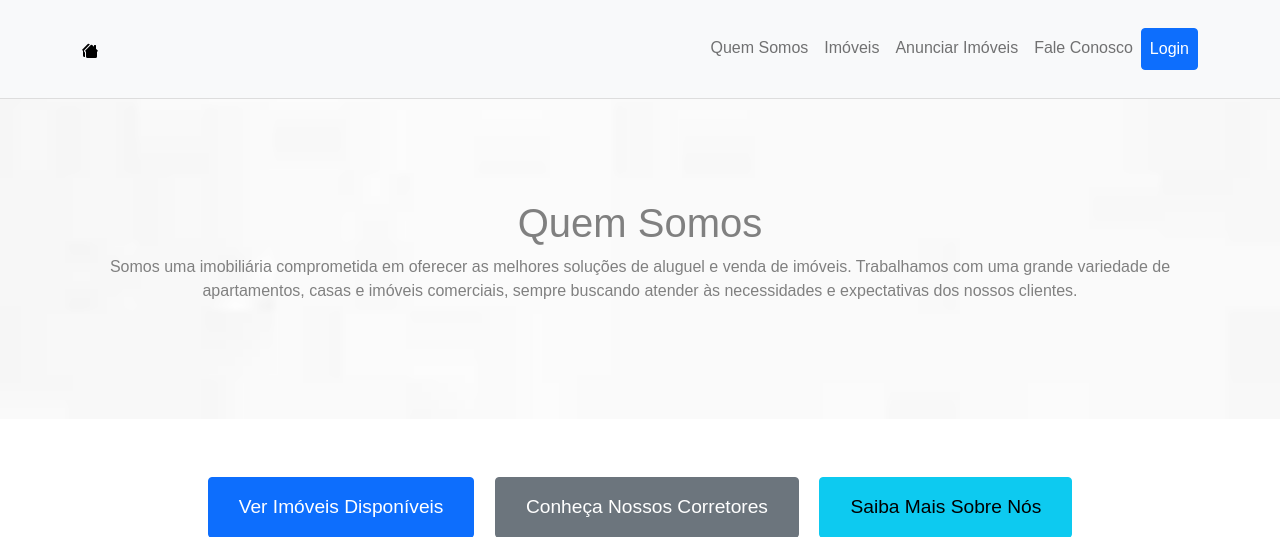
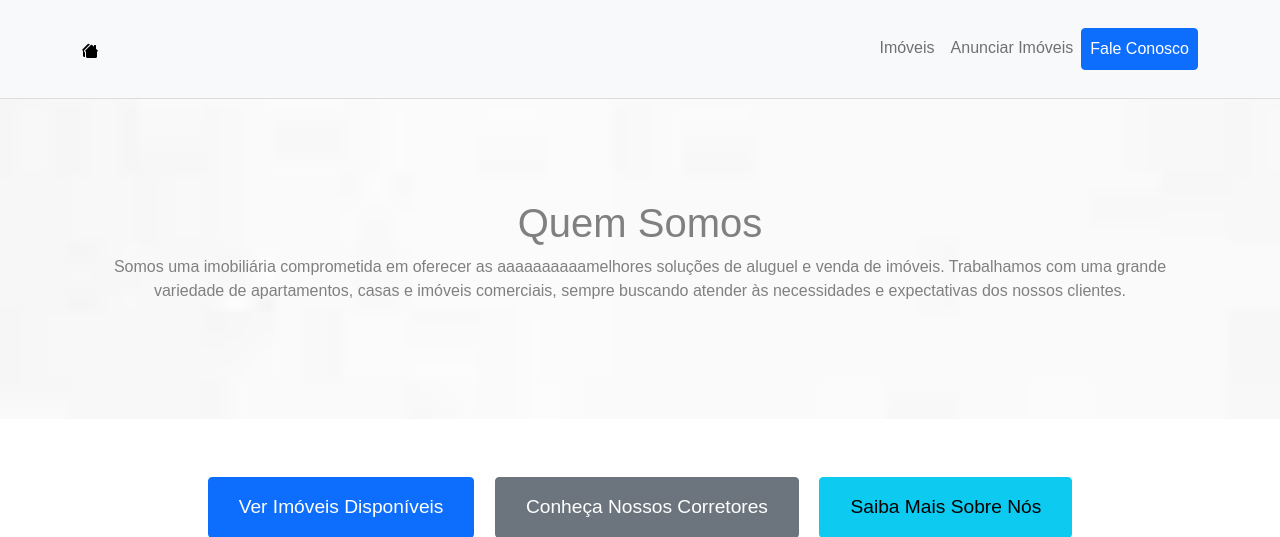
Before and after one commit to RafaelVasco777/sgafinal_, a Django app: page / in a window 1280 px wide. Shown: the top 537 px of the page. Run offline with Django 5.2, Linux system fonts and the light colour scheme; some libraries are stand-ins or nearby versions.

Commit message:
modificação front

```diff
--- a/aluguel_imoveis/core/templates/core/index.html
+++ b/aluguel_imoveis/core/templates/core/index.html
@@ -6,7 +6,7 @@
 <section class="intro">
     <div class="container">
         <h1>Quem Somos</h1>
-        <p>Somos uma imobiliária comprometida em oferecer as melhores soluções de aluguel e venda de imóveis. Trabalhamos com uma grande variedade de apartamentos, casas e imóveis comerciais, sempre buscando atender às necessidades e expectativas dos nossos clientes.</p>
+        <p>Somos uma imobiliária comprometida em oferecer as aaaaaaaaaamelhores soluções de aluguel e venda de imóveis. Trabalhamos com uma grande variedade de apartamentos, casas e imóveis comerciais, sempre buscando atender às necessidades e expectativas dos nossos clientes.</p>
     </div>
 </section>
 
--- a/aluguel_imoveis/templates/base.html
+++ b/aluguel_imoveis/templates/base.html
@@ -83,11 +83,9 @@
                 </button>
                 <div class="collapse navbar-collapse" id="navbarNav">
                     <ul class="navbar-nav ms-auto">
-                        <li class="nav-item"><a class="nav-link" href="/sobre-nos/">Quem Somos</a></li>
                         <li class="nav-item"><a class="nav-link" href="/imoveis/">Imóveis</a></li>
                         <li class="nav-item"><a class="nav-link" href="/anunciar/">Anunciar Imóveis</a></li>
-                        <li class="nav-item"><a class="nav-link" href="/fale-conosco/">Fale Conosco</a></li>
-                        <li class="nav-item"><a class="nav-link btn btn-primary text-white" href="/accounts/login/">Login</a></li>
+                        <li class="nav-item"><a class="nav-link btn btn-primary text-white" href="/accounts/login/">Fale Conosco</a></li>
                     </ul>
                 </div>
             </nav>
```
Also changed, not shown: aluguel_imoveis/aluguel_imoveis/settings.py (+0 -13 lines), aluguel_imoveis/core/urls.py (+0 -8 lines).
